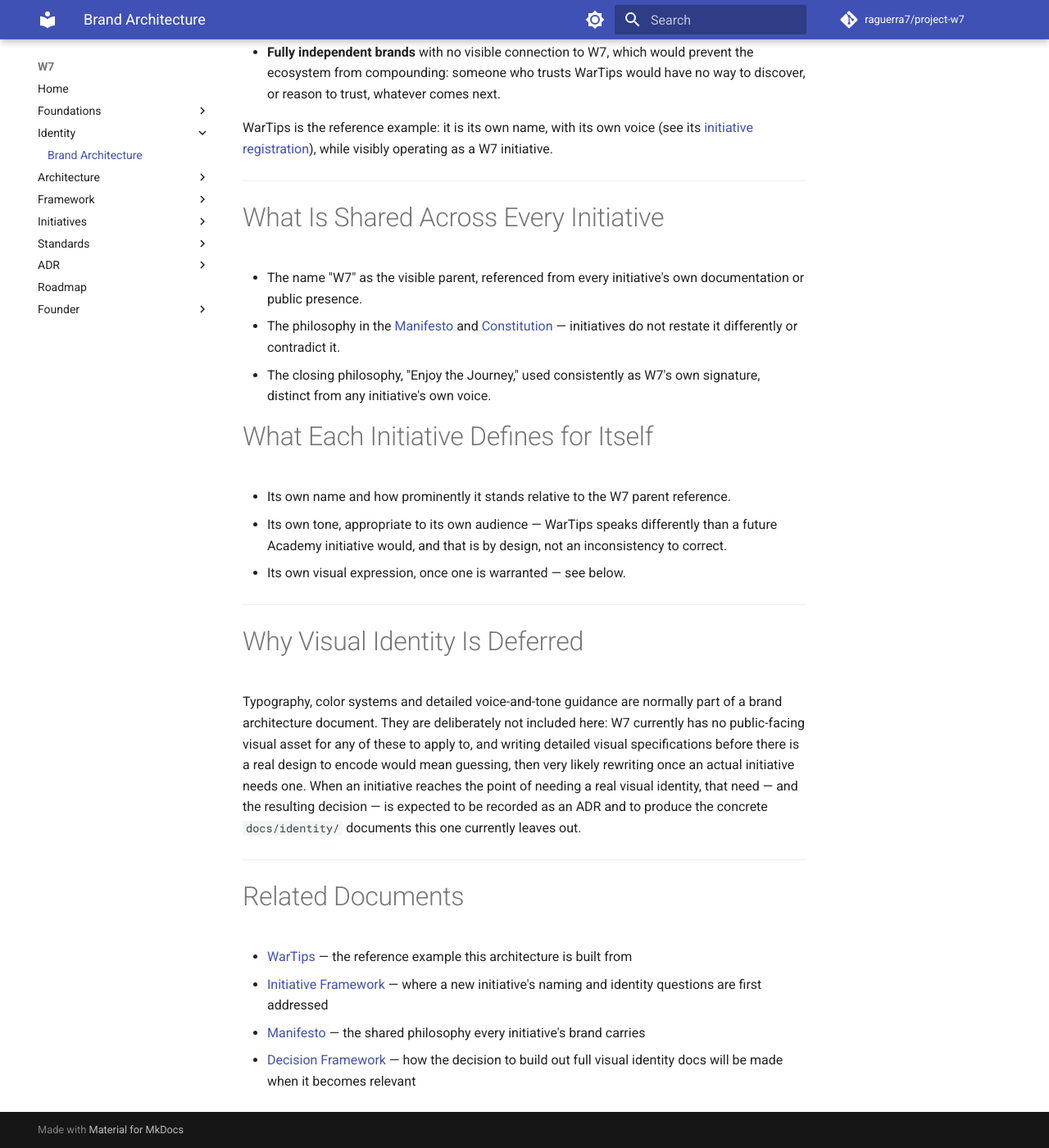
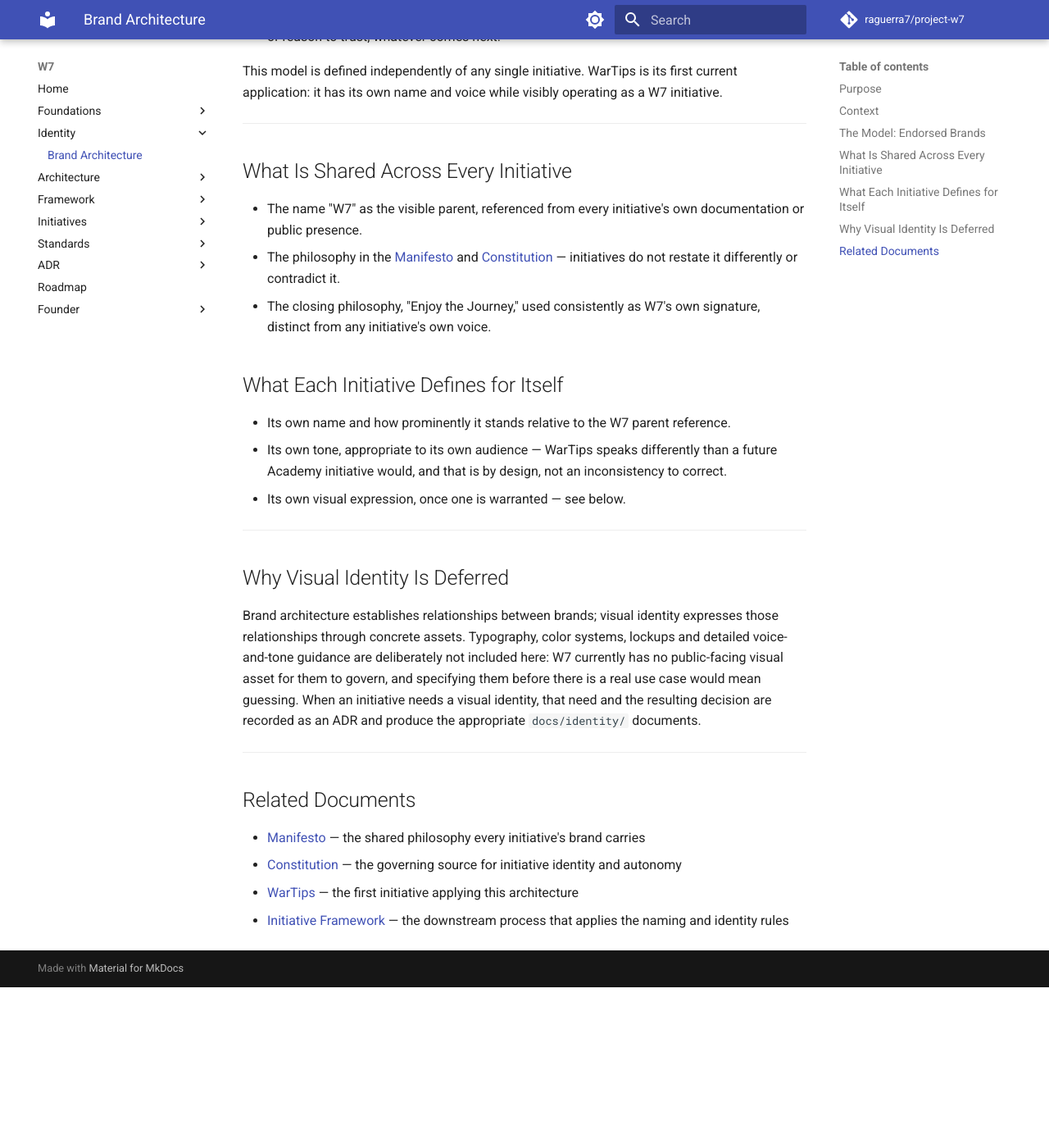
Before and after one commit to raguerra7/project-w7, an MkDocs documentation site: the page built from docs/identity/brand-architecture.md, in a window 1280 px wide and 1400 px high, scrolled down 1082 px. Shown: the whole window at 82% size. Built offline with MkDocs 1.6.1 and Material for MkDocs 9.7.7, drawn with Linux system fonts in a browser that asks for light colours; comment, search, counter and statistics services are not loaded; after the commit the page ends 2286 px from its top, so only the background shows below that; some of the changed text lies outside the part shown.

Commit message:
docs(identity): activate endorsed brand architecture

```diff
--- /dev/null
+++ b/docs/adr/0005-activate-endorsed-brand-architecture.md
@@ -0,0 +1,42 @@
+# ADR-0005: Activate the Endorsed Brand Architecture
+
+Status: Accepted
+
+Date: 2026-08-03
+
+Owner: Rafael da Silva Guerra
+
+---
+
+## Context
+
+W7 needs an active identity model before additional initiatives or visual assets are created. The Brand Architecture already described initiatives as independently named brands with a visible relationship to W7, but remained marked `Draft` and used the mixed term "endorsed sub-brands." Its role also needed to remain independent of WarTips so the Identity layer would govern initiatives rather than derive its authority from one downstream example.
+
+## Constitutional Assessment
+
+- **Why should this exist?** Initiatives need a consistent way to express their relationship to W7 without losing their own identity.
+- **Who benefits?** Initiative leads, designers, contributors and audiences gain a clear ownership and naming model.
+- **Will it remain valuable over time?** Yes. The relationship model is independent of a particular visual style, product or technology.
+- **Does it strengthen the W7 ecosystem?** Yes. Trust and recognition can compound across initiatives while each remains appropriate to its own audience.
+
+## Decision
+
+Activate version 1.1.0 of the Brand Architecture and adopt endorsed brands as W7's identity model. Every initiative keeps its own name, voice and visual expression while maintaining a visible connection to W7. Detailed visual identity remains deferred until a concrete use case exists.
+
+## Alternatives Considered
+
+- **Use one monolithic W7 brand.** Rejected because unrelated initiatives may serve different audiences and require distinct voices.
+- **Use fully independent brands.** Rejected because the relationship to W7 would be invisible and trust could not compound across the ecosystem.
+- **Keep the architecture as Draft until visual assets exist.** Rejected because the brand relationship must guide those assets when they are created; it does not depend on them.
+- **Derive the model specifically from WarTips.** Rejected because a shared Identity layer must remain valid for initiatives that do not resemble the first one.
+
+## Consequences
+
+New initiatives must preserve a visible connection to W7 but have room to develop identities suited to their audiences. Future visual identity work has a stable relationship model to express. W7 accepts the ongoing responsibility to keep the endorsement clear and consistent across initiative touchpoints.
+
+## Related
+
+- [Brand Architecture](../identity/brand-architecture.md)
+- [Constitution](../foundations/constitution.md), Article V
+- [Manifesto](../foundations/manifesto.md)
+- [ADR-0004](0004-activate-foundation-documents.md)
--- a/docs/identity/brand-architecture.md
+++ b/docs/identity/brand-architecture.md
@@ -1,26 +1,26 @@
 # Brand Architecture
 
-Version: 1.0.0
+Version: 1.1.0
 
-Status: Draft
+Status: Active
 
 Owner: Rafael da Silva Guerra
 
 ---
 
-# Purpose
+## Purpose
 
-This document defines how W7, as the master brand, relates to the initiatives created under it. It intentionally does not define visual identity (typography, color, voice and tone) — those are deferred until a specific initiative has an actual visual asset to design around. See [Related Documents](#related-documents) for why.
+This document defines how W7, as the master brand, relates to the initiatives created under it. It intentionally does not define visual identity (typography, color, voice and tone) — those are deferred until a specific initiative has an actual visual asset to design around.
 
 ---
 
-# Context
+## Context
 
 A brand architecture answers a narrower question than "what does this look like": it answers "when someone encounters an initiative, how do they understand its relationship to W7?" That question needs an answer before any initiative gets far enough to need a logo, because retrofitting a naming and ownership model onto an initiative that has already grown its own identity is far more disruptive than defining it first.
 
 ---
 
-# The Model: Endorsed Sub-Brands
+## The Model: Endorsed Brands
 
 W7 uses an **endorsed brand architecture**: each initiative has its own name and its own freedom to develop a distinct voice and visual expression, while carrying a visible, consistent connection back to W7 as the ecosystem it belongs to.
 
@@ -29,17 +29,17 @@ This is a deliberate middle point between two extremes:
 - **A single monolithic brand** (everything is simply "W7 Something"), which would force every initiative — a technical tips blog, a future consulting practice, a future academy — into one voice and one audience, when they may not share either.
 - **Fully independent brands** with no visible connection to W7, which would prevent the ecosystem from compounding: someone who trusts WarTips would have no way to discover, or reason to trust, whatever comes next.
 
-WarTips is the reference example: it is its own name, with its own voice (see its [initiative registration](../initiatives/wartips/README.md)), while visibly operating as a W7 initiative.
+This model is defined independently of any single initiative. WarTips is its first current application: it has its own name and voice while visibly operating as a W7 initiative.
 
 ---
 
-# What Is Shared Across Every Initiative
+## What Is Shared Across Every Initiative
 
 - The name "W7" as the visible parent, referenced from every initiative's own documentation or public presence.
 - The philosophy in the [Manifesto](../foundations/manifesto.md) and [Constitution](../foundations/constitution.md) — initiatives do not restate it differently or contradict it.
 - The closing philosophy, "Enjoy the Journey," used consistently as W7's own signature, distinct from any initiative's own voice.
 
-# What Each Initiative Defines for Itself
+## What Each Initiative Defines for Itself
 
 - Its own name and how prominently it stands relative to the W7 parent reference.
 - Its own tone, appropriate to its own audience — WarTips speaks differently than a future Academy initiative would, and that is by design, not an inconsistency to correct.
@@ -47,15 +47,15 @@ WarTips is the reference example: it is its own name, with its own voice (see it
 
 ---
 
-# Why Visual Identity Is Deferred
+## Why Visual Identity Is Deferred
 
-Typography, color systems and detailed voice-and-tone guidance are normally part of a brand architecture document. They are deliberately not included here: W7 currently has no public-facing visual asset for any of these to apply to, and writing detailed visual specifications before there is a real design to encode would mean guessing, then very likely rewriting once an actual initiative needs one. When an initiative reaches the point of needing a real visual identity, that need — and the resulting decision — is expected to be recorded as an ADR and to produce the concrete `docs/identity/` documents this one currently leaves out.
+Brand architecture establishes relationships between brands; visual identity expresses those relationships through concrete assets. Typography, color systems, lockups and detailed voice-and-tone guidance are deliberately not included here: W7 currently has no public-facing visual asset for them to govern, and specifying them before there is a real use case would mean guessing. When an initiative needs a visual identity, that need and the resulting decision are recorded as an ADR and produce the appropriate `docs/identity/` documents.
 
 ---
 
-# Related Documents
+## Related Documents
 
-- [WarTips](../initiatives/wartips/README.md) — the reference example this architecture is built from
-- [Initiative Framework](../framework/initiative-framework.md) — where a new initiative's naming and identity questions are first addressed
 - [Manifesto](../foundations/manifesto.md) — the shared philosophy every initiative's brand carries
-- [Decision Framework](../framework/decision-framework.md) — how the decision to build out full visual identity docs will be made when it becomes relevant
+- [Constitution](../foundations/constitution.md) — the governing source for initiative identity and autonomy
+- [WarTips](../initiatives/wartips/README.md) — the first initiative applying this architecture
+- [Initiative Framework](../framework/initiative-framework.md) — the downstream process that applies the naming and identity rules
--- a/mkdocs.yml
+++ b/mkdocs.yml
@@ -68,6 +68,7 @@ nav:
       - "ADR-0002 Layered Repository Architecture": adr/0002-layered-repository-architecture.md
       - "ADR-0003 Initiative Governance Model": adr/0003-initiative-governance-model.md
       - "ADR-0004 Activate Foundation Documents": adr/0004-activate-foundation-documents.md
+      - "ADR-0005 Activate Endorsed Brand Architecture": adr/0005-activate-endorsed-brand-architecture.md
   - Roadmap: roadmap/roadmap.md
   - Founder:
       - Overview: founder/README.md
```
